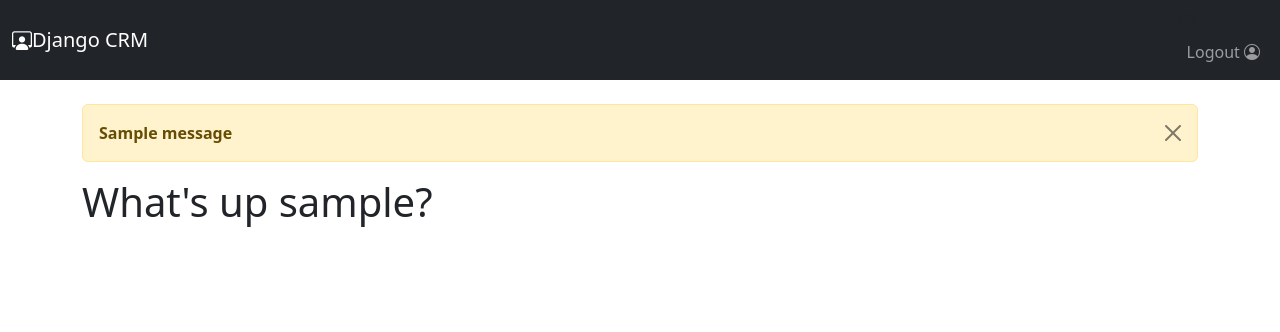
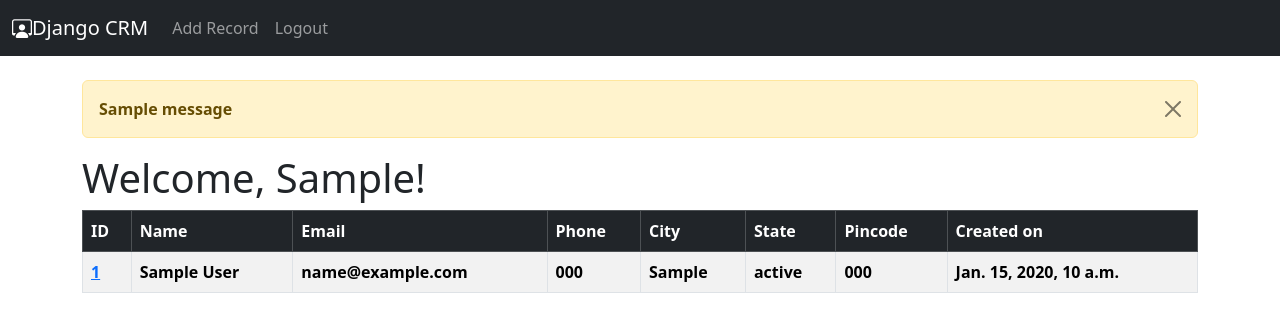
Before and after one commit to hishamthajudheen/django-crm, a Django app: page / in a window 1280 px wide. Shown: the top 332 px of the page. Run offline with Django 5.2, Linux system fonts and the light colour scheme; a user stored in the database is signed in; tables that the repository leaves empty hold one stand-in row (values such as "Sample post"); one stand-in notice (Sample message) is shown.

Commit message:
final push

```diff
--- a/dcrm/website/admin.py
+++ b/dcrm/website/admin.py
@@ -1,3 +1,5 @@
 from django.contrib import admin
+from .models import Record
 
 # Register your models here.
+admin.site.register(Record)
--- a/dcrm/website/models.py
+++ b/dcrm/website/models.py
@@ -1,3 +1,16 @@
 from django.db import models
 
 # Create your models here.
+
+class Record(models.Model):
+    created_at = models.DateTimeField(auto_now_add=True)
+    first_name = models.CharField(max_length=50)
+    last_name = models.CharField(max_length=50)
+    email = models.CharField(max_length=50)
+    phone = models.CharField(max_length=12)
+    city = models.CharField(max_length=50)
+    state = models.CharField(max_length=50)
+    pincode = models.CharField(max_length=6)
+
+    def __str__(self):
+        return (f"{self.first_name} {self.last_name}")
--- a/dcrm/website/templates/home.html
+++ b/dcrm/website/templates/home.html
@@ -2,13 +2,43 @@
 
 {% block content %}
     {% if user.is_authenticated %}
-        <h1> What's up {{ user }}?</h1>
+        <h1> Welcome, {{ user.first_name }}!</h1>
+        <table class="table table-striped table-hover table-bordered">
+            <thead class="table-dark">
+              <tr>
+                <th scope="col">ID</th>
+                <th scope="col">Name</th>
+                <th scope="col">Email</th>
+                <th scope="col">Phone</th>
+                <th scope="col">City</th>
+                <th scope="col">State</th>
+                <th scope="col">Pincode</th>
+                <th scope="col">Created on</th>
+              </tr>
+            </thead>
+            <tbody>
+                {% if records %}
+                    {% for record in records %}
+                    <tr>
+                        <td><a href="{% url 'record' record.id %}">{{ record.id }}</a></td>
+                        <td>{{record.first_name}} {{record.last_name}}</td>
+                        <td>{{record.email}}</td>
+                        <td>{{record.phone}}</td>
+                        <td>{{record.city}}</td>
+                        <td>{{record.state}}</td>
+                        <td>{{record.pincode}}</td>
+                        <td>{{record.created_at}}</td>
+                    </tr>
+                    {% endfor %}
+                {% endif %}
+            </tbody>
+        </table>
+
     {% else %}
         <div class="col-md-6 offset-md-3">
             <h1> Login! </h1>
             <form method="POST" action="{% url 'home' %}">
                 {% csrf_token %}
-                <form>
                     <div class="mb-3">
                     <input type="text" class="form-control" name="username" placeholder="Enter your Username" required>
                     </div>
@@ -18,7 +48,6 @@
                     <a href="{% url 'register' %}">Don't have an account?</a>
                     <br>
                     <button type="submit" class="btn btn-dark">Login</button>
-                </form>
             </form>
         </div>
     {% endif %}
--- a/dcrm/website/templates/navbar.html
+++ b/dcrm/website/templates/navbar.html
@@ -7,12 +7,15 @@
         <span class="navbar-toggler-icon"></span>
       </button>
       <div class="collapse navbar-collapse" id="navbarSupportedContent">
-        <ul class="navbar-nav ms-auto mb-2 mb-lg-0">
+        <ul class="navbar-nav me-auto mb-2 mb-lg-0">
             {% if user.is_authenticated %}
                 <li class="nav-item">
-                    <i class="bi bi-person-circle"></i>
+                    <a class="nav-link" href="{% url 'add_record' %}">Add Record
+                    </a>
+
+                </li>
+                <li class="nav-item">
                     <a class="nav-link" href="{% url 'logout' %}">Logout
-                        <i class="bi bi-person-circle"></i>
                     </a>
 
                 </li>
--- a/dcrm/website/urls.py
+++ b/dcrm/website/urls.py
@@ -6,4 +6,8 @@ urlpatterns = [
     #path('login/', views.login_user, name='login'),
     path('logout/', views.logout_user, name='logout'),
     path('register/', views.register_user, name='register'),
+    path('records/<int:pk>', views.customer_record, name='record'),
+    path('delete_record/<int:pk>', views.delete_record, name='delete_record'),
+    path('add_record/', views.add_record, name='add_record'),
+    path('update_record/<int:pk>', views.update_record, name='update_record'),
 ]
--- a/dcrm/website/views.py
+++ b/dcrm/website/views.py
@@ -1,9 +1,12 @@
-from django.shortcuts import render,redirect
+from django.shortcuts import render,redirect, get_object_or_404
 from django.contrib.auth import authenticate, login, logout
 from django.contrib import messages
-from .forms import SignUpForm
+from .forms import SignUpForm, AddRecordForm
+from .models import Record
 
 def home(request):
+    records = Record.objects.all()
+
     if request.method == 'POST':
         username = request.POST['username']
         password = request.POST['password']
@@ -11,13 +14,13 @@ def home(request):
         user = authenticate(request, username=username, password=password)
         if user is not None:
             login(request, user)
-            messages.success(request, "You've logged in.")
+            messages.success(request, "You've logged in!")
             return redirect('home')
         else:
-            messages.success(request, "Error logging in. Try again!")
+            messages.error(request, "Error logging in. Try again!")
             return redirect('home')
     else:
-        return render(request, 'home.html', {})
+        return render(request, 'home.html', {'records':records})
 
 def logout_user(request):
     logout(request)
@@ -39,3 +42,47 @@ def register_user(request):
         form = SignUpForm()
         return render(request, 'register.html', {'form':form})
     return render(request, 'register.html', {'form':form})
+
+def customer_record(request, pk):
+    if request.user.is_authenticated:
+        customer_record = Record.objects.get(id=pk)
+        return render(request, 'record.html', {'customer_record':customer_record})
+    else:
+        messages.error(request, "You must be logged in view that page!")
+        return redirect('home')
+
+def delete_record(request, pk):
+    if request.user.is_authenticated:
+        delete_it = get_object_or_404(Record, id=pk)
+        delete_it.delete()
+        messages.success(request, "Record deleted!")
+        return redirect('home')
+    else:
+        messages.error(request, "You must be logged in to do that!")
+        return redirect('home')
+
+def add_record(request):
+    form = AddRecordForm(request.POST or None)
+    if request.user.is_authenticated:
+        if request.method == 'POST':
+            if form.is_valid():
+                add_record = form.save()
+                messages.success(request, "Record Added!")
+                return redirect('home')
+        return render(request, 'add_record.html', {'form':form})
+    else:
+        messages.error(request, "You must be logged in to do that!")
+        return redirect('home')
+
+def update_record(request, pk):
+    if request.user.is_authenticated:
+        current_record = get_object_or_404(Record, id=pk)
+        form = AddRecordForm(request.POST or None, instance=current_record)
+        if form.is_valid():
+            form.save()
+            messages.success(request, "Record updated!")
+            return redirect('home')
+        return render(request, 'update_record.html', {'form':form})
+    else:
+        messages.error(request, "You must be logged in to do that!")
+        return redirect('home')
```
Also changed, not shown: dcrm/website/forms.py (+14 -1 lines), dcrm/website/templates/add_record.html (added, +16 -0 lines), dcrm/website/templates/record.html (added, +50 -0 lines), dcrm/website/templates/update_record.html (added, +17 -0 lines), dcrm/website/migrations/0001_initial.py (added).
